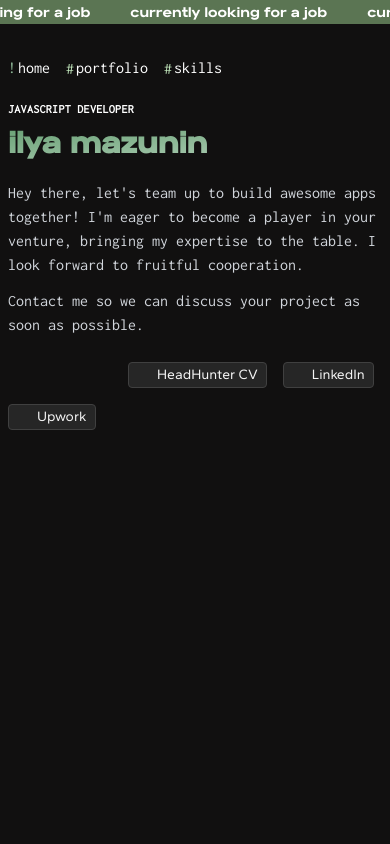
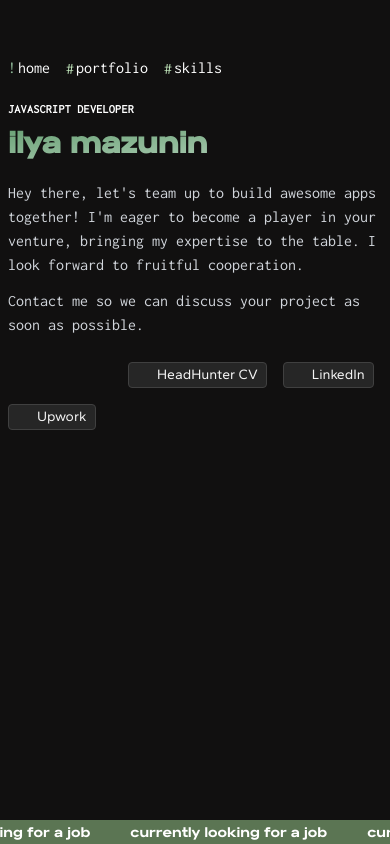
Before and after one commit to Koshacha/portfolio, a SvelteKit app: page / in a window 390 px wide. Built offline with nearby package versions, Linux system fonts and the light colour scheme; some icons are missing.

Commit message:
add sliding animation

```diff
--- a/src/components/JobStatus.svelte
+++ b/src/components/JobStatus.svelte
@@ -18,18 +18,18 @@
 
 <style>
   .marque {
-    @apply flex overflow-x-hidden bg-reseda_green fixed top-0 sm:top-[unset] sm:bottom-0 left-0;
+    @apply flex overflow-x-hidden bg-reseda_green;
   }
 
   .marque__row {
-    @apply sm:py-5 animate-marquee whitespace-nowrap;
+    @apply md:py-5 animate-marquee whitespace-nowrap;
   }
 
   .marque__row--copy {
-    @apply absolute top-0 sm:py-5 animate-marquee2 whitespace-nowrap;
+    @apply absolute top-0 md:py-5 animate-marquee2 whitespace-nowrap;
   }
 
   .marque__item {
-    @apply text-sm sm:text-4xl mx-5 font-rocket;
+    @apply text-sm md:text-4xl mx-5 font-rocket;
   }
 </style>
--- a/src/routes/+layout.svelte
+++ b/src/routes/+layout.svelte
@@ -1,6 +1,6 @@
 <script>
   import '../app.css';
-  import { scale, fade } from 'svelte/transition';
+  import { scale, fade, fly } from 'svelte/transition';
   import Header from '../components/Header.svelte';
   import Footer from '../components/Footer.svelte';
   import { onMount } from 'svelte';
@@ -33,7 +33,9 @@
     {/key}
   </main>
   {#if $page.url.pathname === '/'}
-    <JobStatus />
+    <div class="bottom-bar" in:fly={{ y: 200, duration: 1000 }}>
+      <JobStatus />
+    </div>
   {:else if footerShown}
     <Footer />
   {/if}
@@ -47,4 +49,8 @@
   .container {
     @apply flex-auto min-w-0 mt-6 flex flex-col px-2 md:px-0;
   }
+
+  .bottom-bar {
+    @apply fixed bottom-0 left-0 right-0;
+  }
 </style>
```
